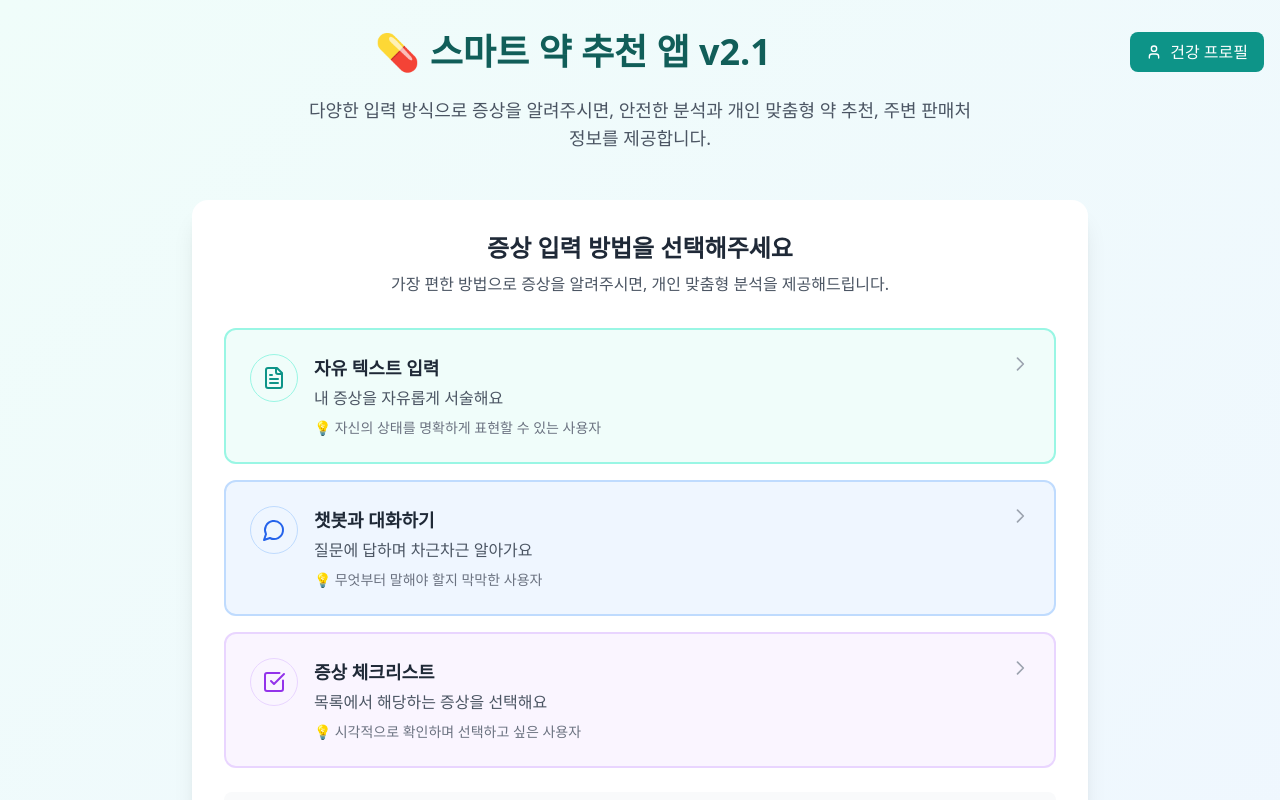
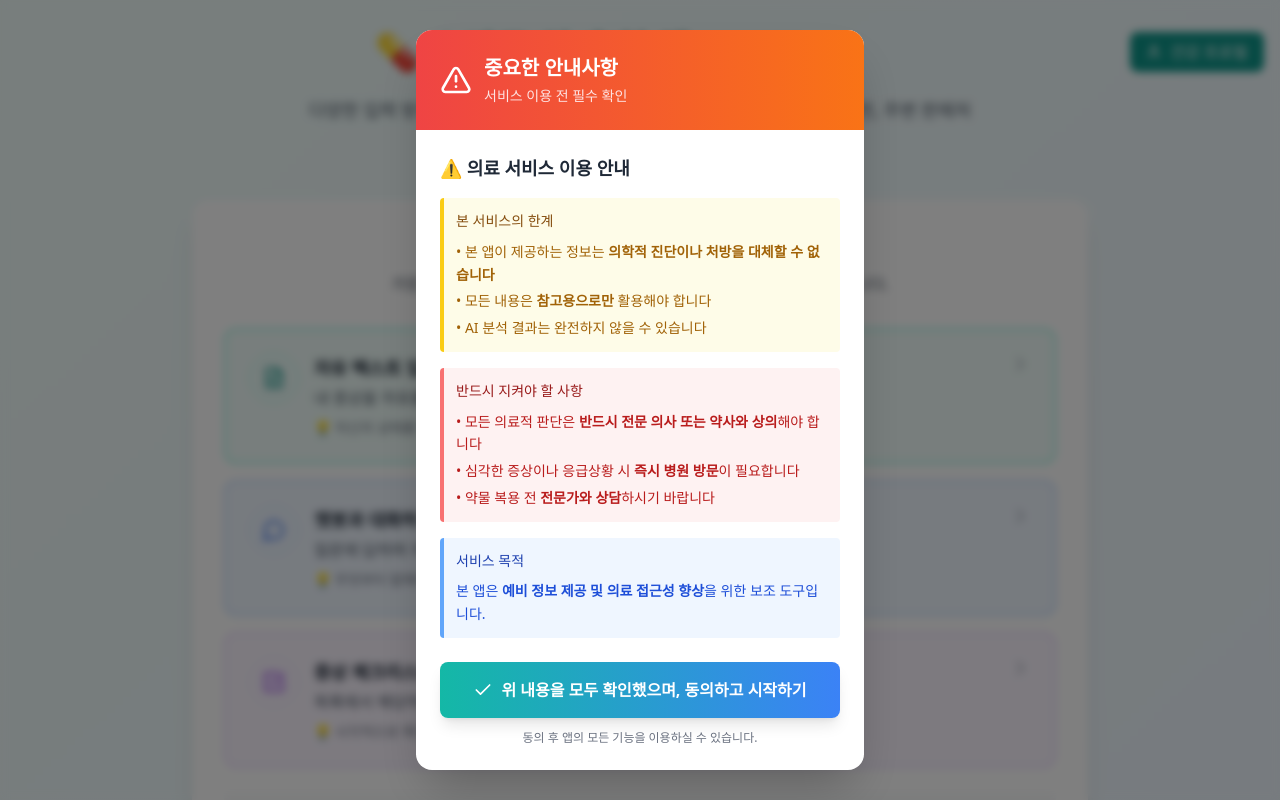
Before and after one commit to dye0p/pill-pal-quick-aid, a React (Vite) app: page / in a window 1280 px wide. Shown: the top 800 px of the page. Built offline with nearby package versions, Linux system fonts and the light colour scheme.

Commit message:
Implement easier changes first
Implement the legal disclaimer, UI reordering, online stores, and location permission UI.

```diff
--- /dev/null
+++ b/src/components/LegalDisclaimerModal.tsx
@@ -0,0 +1,79 @@
+import React from 'react';
+import { AlertTriangle, Check } from 'lucide-react';
+
+interface LegalDisclaimerModalProps {
+  isOpen: boolean;
+  onAccept: () => void;
+}
+
+const LegalDisclaimerModal: React.FC<LegalDisclaimerModalProps> = ({ isOpen, onAccept }) => {
+  if (!isOpen) return null;
+
+  return (
+    <div className="fixed inset-0 z-50 flex items-center justify-center bg-black bg-opacity-50 backdrop-blur-sm">
+      <div className="relative w-full max-w-md mx-4 bg-white rounded-2xl shadow-2xl overflow-hidden">
+        {/* 헤더 */}
+        <div className="bg-gradient-to-r from-red-500 to-orange-500 p-6 text-white">
+          <div className="flex items-center">
+            <AlertTriangle className="h-8 w-8 mr-3" />
+            <div>
+              <h2 className="text-xl font-bold">중요한 안내사항</h2>
+              <p className="text-red-100 text-sm mt-1">서비스 이용 전 필수 확인</p>
+            </div>
+          </div>
+        </div>
+
+        {/* 내용 */}
+        <div className="p-6">
+          <div className="mb-6">
+            <h3 className="text-lg font-semibold text-gray-800 mb-4">
+              ⚠️ 의료 서비스 이용 안내
+            </h3>
+
+            <div className="space-y-4 text-sm text-gray-700 leading-relaxed">
+              <div className="bg-yellow-50 border-l-4 border-yellow-400 p-3 rounded">
+                <p className="font-medium text-yellow-800 mb-2">본 서비스의 한계</p>
+                <ul className="space-y-1 text-yellow-700">
+                  <li>• 본 앱이 제공하는 정보는 <strong>의학적 진단이나 처방을 대체할 수 없습니다</strong></li>
+                  <li>• 모든 내용은 <strong>참고용으로만</strong> 활용해야 합니다</li>
+                  <li>• AI 분석 결과는 완전하지 않을 수 있습니다</li>
+                </ul>
+              </div>
+
+              <div className="bg-red-50 border-l-4 border-red-400 p-3 rounded">
+                <p className="font-medium text-red-800 mb-2">반드시 지켜야 할 사항</p>
+                <ul className="space-y-1 text-red-700">
+                  <li>• 모든 의료적 판단은 <strong>반드시 전문 의사 또는 약사와 상의</strong>해야 합니다</li>
+                  <li>• 심각한 증상이나 응급상황 시 <strong>즉시 병원 방문</strong>이 필요합니다</li>
+                  <li>• 약물 복용 전 <strong>전문가와 상담</strong>하시기 바랍니다</li>
+                </ul>
+              </div>
+
+              <div className="bg-blue-50 border-l-4 border-blue-400 p-3 rounded">
+                <p className="font-medium text-blue-800 mb-2">서비스 목적</p>
+                <p className="text-blue-700">
+                  본 앱은 <strong>예비 정보 제공 및 의료 접근성 향상</strong>을 위한 보조 도구입니다.
+                </p>
+              </div>
+            </div>
+          </div>
+
+          {/* 동의 버튼 */}
+          <button
+            onClick={onAccept}
+            className="w-full bg-gradient-to-r from-teal-500 to-blue-500 hover:from-teal-600 hover:to-blue-600 text-white font-semibold py-4 px-6 rounded-lg transition-all duration-200 transform hover:scale-[1.02] shadow-lg flex items-center justify-center space-x-2"
+          >
+            <Check className="h-5 w-5" />
+            <span>위 내용을 모두 확인했으며, 동의하고 시작하기</span>
+          </button>
+
+          <p className="text-xs text-gray-500 text-center mt-3">
+            동의 후 앱의 모든 기능을 이용하실 수 있습니다.
+          </p>
+        </div>
+      </div>
+    </div>
+  );
+};
+
+export default LegalDisclaimerModal;
--- a/src/pages/Index.tsx
+++ b/src/pages/Index.tsx
@@ -5,6 +5,7 @@ import ChatbotSymptomInput from '../components/ChatbotSymptomInput';
 import ChecklistSymptomInput from '../components/ChecklistSymptomInput';
 import RecommendationResult from '../components/RecommendationResult';
 import UserProfile from '../components/UserProfile';
+import LegalDisclaimerModal from '../components/LegalDisclaimerModal';
 import { MedicalRecommendation, UserProfile as UserProfileType, RiskAssessment } from '../types/medical';
 import { User } from 'lucide-react';
 
@@ -13,19 +14,32 @@ const Index = () => {
   const [isLoading, setIsLoading] = useState(false);
   const [showProfile, setShowProfile] = useState(false);
   const [selectedInputMethod, setSelectedInputMethod] = useState<'text' | 'chatbot' | 'checklist' | null>(null);
+  const [showLegalDisclaimer, setShowLegalDisclaimer] = useState(false);
   const [userProfile, setUserProfile] = useState<UserProfileType>({
     allergies: [],
     conditions: [],
     medications: []
   });
 
-  // 로컬 스토리지에서 사용자 프로필 불러오기
+  // 로컬 스토리지에서 사용자 프로필 불러오기 및 법적 고지 확인
   useEffect(() => {
     const savedProfile = localStorage.getItem('userProfile');
     if (savedProfile) {
       setUserProfile(JSON.parse(savedProfile));
     }
+
+    // 법적 고지 동의 여부 확인
+    const hasAcceptedDisclaimer = localStorage.getItem('hasAcceptedLegalDisclaimer');
+    if (!hasAcceptedDisclaimer) {
+      setShowLegalDisclaimer(true);
+    }
   }, []);
+
+  // 법적 고지 동의 처리
+  const handleLegalDisclaimerAccept = () => {
+    localStorage.setItem('hasAcceptedLegalDisclaimer', 'true');
+    setShowLegalDisclaimer(false);
+  };
 
   // 사용자 프로필 저장
   const handleProfileUpdate = (profile: UserProfileType) => {
@@ -203,6 +217,26 @@ const Index = () => {
             operatingHours: '09:00 ~ 18:00',
             isOpen: true,
             currentStatus: '운영 중'
+          },
+          {
+            id: '4',
+            name: '쿠팡',
+            type: 'online_store',
+            operatingHours: '24시간 주문 가능',
+            isOpen: true,
+            currentStatus: '주문 가능',
+            url: 'https://www.coupang.com/np/search?q=스멕타',
+            deliveryInfo: '로켓배송 (당일/익일 배송)'
+          },
+          {
+            id: '5',
+            name: '올리브영 온라인몰',
+            type: 'online_store',
+            operatingHours: '24시간 주문 가능',
+            isOpen: true,
+            currentStatus: '주문 가능',
+            url: 'https://www.oliveyoung.co.kr/store/search/getSearch.do?query=타이레놀',
+            deliveryInfo: '무료배송 (2만원 이상)'
           }
         ]
       };
@@ -393,7 +427,7 @@ const Index = () => {
           <div className="flex justify-between items-center mb-6">
             <div></div>
             <h1 className="text-4xl font-bold text-teal-800">
-              💊 스마트 약 추천 앱 v2.1
+              💊 스마트 약 추천 앱 v2.2
             </h1>
             <button
               onClick={() => setShowProfile(true)}
@@ -459,7 +493,7 @@ const Index = () => {
             </div>
             <div className="ml-3">
               <h3 className="text-sm font-medium text-yellow-800">
-                ⚠️ v2.1 주요 개선사항
+                ⚠️ v2.2 주요 개선사항
               </h3>
               <div className="mt-2 text-sm text-yellow-700">
                 <p className="mb-2">
@@ -467,17 +501,23 @@ const Index = () => {
                   실제 의학적 진단을 대체할 수 없으며, 심각한 증상이 지속되거나 악화될 경우 반드시 전문의와 상담하시기 바랍니다.
                 </p>
                 <ul className="list-disc list-inside space-y-1 text-xs">
-                  <li>다양한 증상 입력 방식 제공 (자유 텍스트, 챗봇, 체크리스트)</li>
-                  <li>위험도 분석 및 응급상황 안내 시스템</li>
-                  <li>개인 건강 프로필 기반 맞춤형 추천</li>
-                  <li>편의점 포함 확장된 판매처 정보</li>
-                  <li>운영시간 및 연락처 정보 제공</li>
+                  <li>서비스 이용 전 필수 법적 고지 및 동의 시스템</li>
+                  <li>온라인 구매처 추가 (쿠팡, 올리브영 등)</li>
+                  <li>개선된 판매처 정보 표시 (오프라인/온라인 구분)</li>
+                  <li>준비 중: AI 기반 증상 분석 (Gemini API)</li>
+                  <li>준비 중: 실시간 위치 기반 지도 서비스</li>
                 </ul>
               </div>
             </div>
           </div>
         </div>
       </div>
+
+      {/* 법적 고지 모달 */}
+      <LegalDisclaimerModal
+        isOpen={showLegalDisclaimer}
+        onAccept={handleLegalDisclaimerAccept}
+      />
 
       {/* 사용자 프로필 모달 */}
       {showProfile && (
--- a/src/types/medical.ts
+++ b/src/types/medical.ts
@@ -12,15 +12,17 @@ export interface Medicine {
 export interface SalesLocation {
   id: string;
   name: string;
-  type: 'pharmacy' | 'convenience_store';
-  distance: string;
-  address: string;
-  lat: number;
-  lng: number;
-  phone: string;
+  type: 'pharmacy' | 'convenience_store' | 'online_store';
+  distance?: string; // 온라인 스토어는 거리가 없음
+  address?: string; // 온라인 스토어는 주소가 없음
+  lat?: number; // 온라인 스토어는 좌표가 없음
+  lng?: number; // 온라인 스토어는 좌표가 없음
+  phone?: string;
   operatingHours: string;
   isOpen: boolean;
   currentStatus: string; // '운영 중', '영업 종료' 등
+  url?: string; // 온라인 스토어 링크
+  deliveryInfo?: string; // 배송 정보
 }
 
 export interface AlternativeDisease {
```
Also changed, not shown: src/components/RecommendationResult.tsx (+37 -5 lines).
